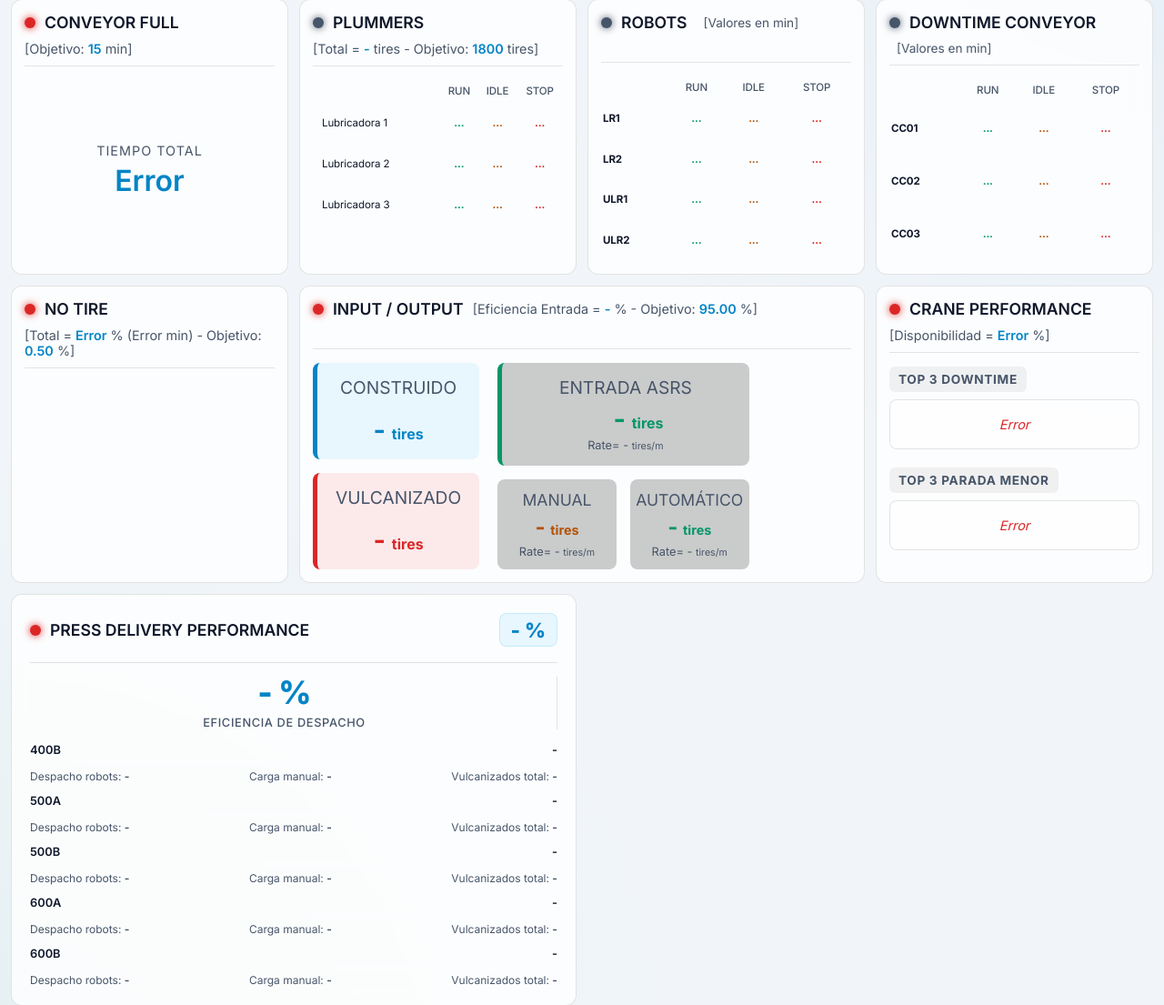
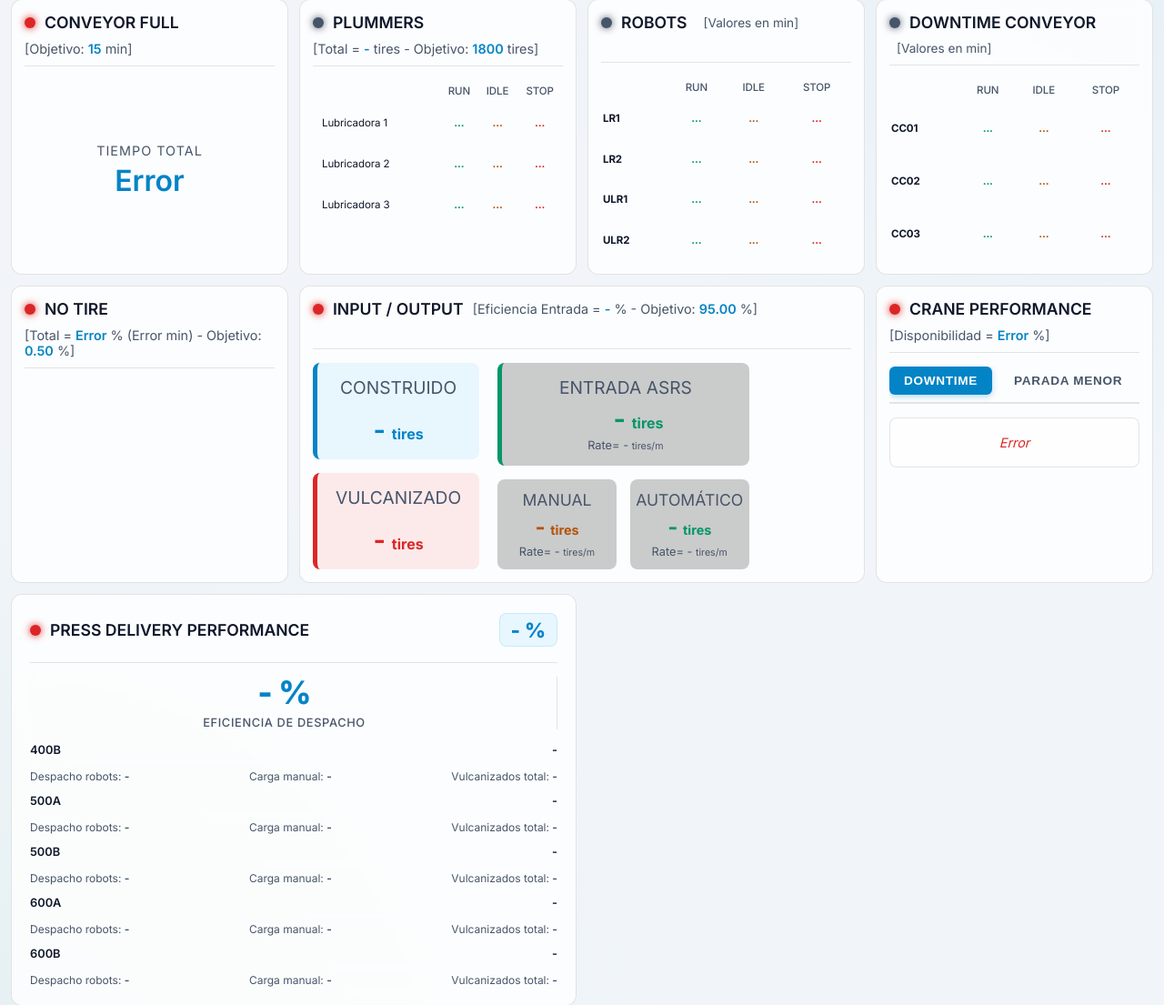
Before and after one commit to Manuel-GY/Dashboard-ASRS, a PHP site: page / in a window 1280 px wide. Shown: the part 202-1307 px from the top of the page at 91% size. Run offline with PHP 8.4, Linux system fonts and the light colour scheme.

Commit message:
feat: add tabs layout to Crane Performance card to keep it compact

```diff
--- a/static/index.html
+++ b/static/index.html
@@ -297,15 +297,19 @@
                         <span class="kpi-bracket">[Disponibilidad = <span class="highlight" id="crane-uptime">-</span> %]</span>
                     </div>
                 </div>
-                <div class="card-content crane-vertical-layout">
-                    <div class="crane-list-section">
-                        <span class="crane-list-label">Top 3 Downtime</span>
+                <div class="card-content crane-tabs-layout">
+                    <div class="crane-tabs-header">
+                        <button class="crane-tab-btn active" onclick="switchCraneTab('downtime')">Downtime</button>
+                        <button class="crane-tab-btn" onclick="switchCraneTab('minor')">Parada Menor</button>
+                    </div>
+
+                    <div class="crane-tab-content active" id="tab-downtime">
                         <div class="crane-list-container" id="crane-top-downtime">
                             <div class="crane-empty-row">-</div>
                         </div>
                     </div>
-                    <div class="crane-list-section">
-                        <span class="crane-list-label">Top 3 Parada Menor</span>
+
+                    <div class="crane-tab-content" id="tab-minor" style="display: none;">
                         <div class="crane-list-container" id="crane-top-minor">
                             <div class="crane-empty-row">-</div>
                         </div>
--- a/static/script.js
+++ b/static/script.js
@@ -911,3 +911,24 @@ document.addEventListener('DOMContentLoaded', () => {
     scheduleNextCronUpdate();
 
 });
+
+// Crane Tabs Switcher (Global Scope)
+window.switchCraneTab = function(tabName) {
+    // Update buttons
+    document.querySelectorAll('.crane-tab-btn').forEach(btn => {
+        btn.classList.remove('active');
+    });
+    const targetBtn = document.querySelector(`.crane-tab-btn[onclick="switchCraneTab('${tabName}')"]`);
+    if (targetBtn) targetBtn.classList.add('active');
+
+    // Update content
+    document.querySelectorAll('.crane-tab-content').forEach(content => {
+        content.style.display = 'none';
+        content.classList.remove('active');
+    });
+    const targetContent = document.getElementById(`tab-${tabName}`);
+    if (targetContent) {
+        targetContent.style.display = 'block';
+        targetContent.classList.add('active');
+    }
+};
--- a/static/style.css
+++ b/static/style.css
@@ -562,31 +562,53 @@ body:not(.light-mode) .press-delivery-grid::-webkit-scrollbar-thumb {
     }
 }
 
-/* Crane Performance - Modern Vertical Layout */
-.crane-vertical-layout {
+/* Crane Performance - Tabs Layout */
+.crane-tabs-layout {
     display: flex;
     flex-direction: column;
-    gap: 20px;
+    gap: 15px;
     flex: 1;
 }
 
-.crane-list-section {
+.crane-tabs-header {
     display: flex;
-    flex-direction: column;
     gap: 8px;
+    border-bottom: 2px solid var(--border-color);
+    padding-bottom: 8px;
 }
 
-.crane-list-label {
+.crane-tab-btn {
+    background: transparent;
+    border: none;
+    color: var(--text-muted);
     font-size: 0.85rem;
     font-weight: 700;
     text-transform: uppercase;
     letter-spacing: 0.05em;
-    color: var(--text-muted);
-    background: rgba(0, 0, 0, 0.05);
-    padding: 6px 10px;
+    padding: 8px 16px;
     border-radius: 6px;
-    display: inline-block;
-    align-self: flex-start;
+    cursor: pointer;
+    transition: all 0.2s ease;
+}
+
+.crane-tab-btn:hover {
+    background: rgba(0,0,0,0.03);
+    color: var(--text-main);
+}
+
+.crane-tab-btn.active {
+    background: var(--accent-color);
+    color: white;
+    box-shadow: 0 2px 6px rgba(2, 132, 199, 0.3);
+}
+
+.crane-tab-content {
+    animation: fade-in-tab 0.3s ease-out;
+}
+
+@keyframes fade-in-tab {
+    from { opacity: 0; transform: translateY(5px); }
+    to { opacity: 1; transform: translateY(0); }
 }
 
 .crane-list-container {
```
